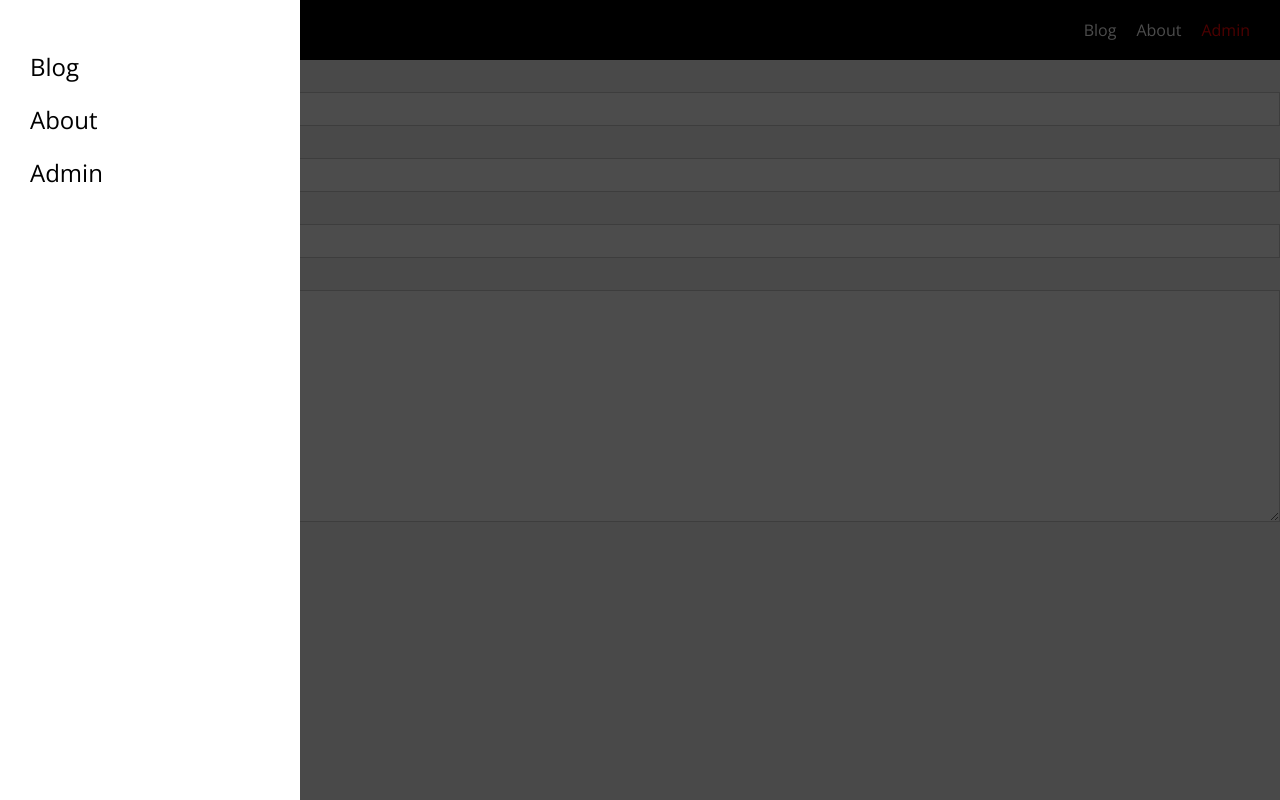
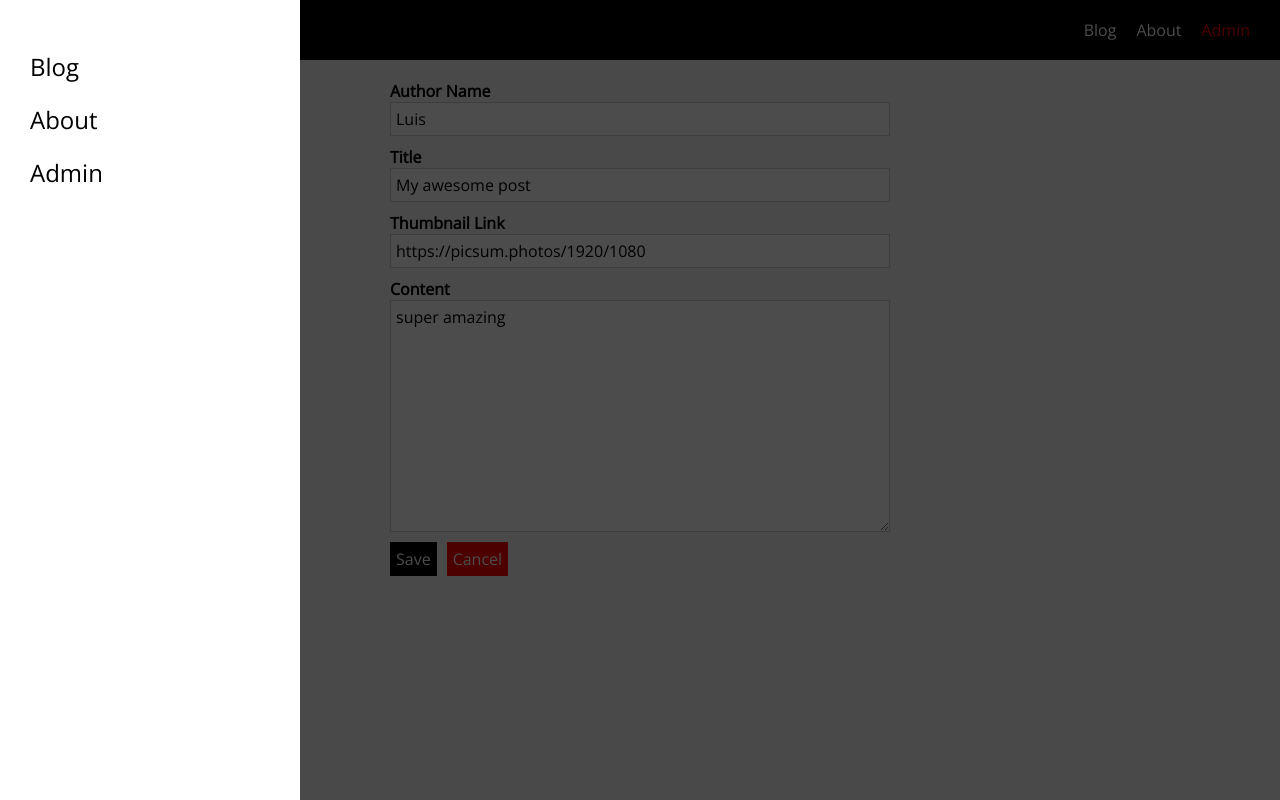
Before and after one commit to luisluft/MyBlogposts, a Nuxt app: page /admin/1 in a window 1280 px wide. Built offline with nearby package versions, Linux system fonts and the light colour scheme.

Commit message:
add styling to new post page

```diff
--- a/components/Admin/AdminPostForm.vue
+++ b/components/Admin/AdminPostForm.vue
@@ -29,8 +29,10 @@
 <script>
 export default {
   props: {
-    type: Object,
-    required: false
+    post: {
+      type: Object,
+      required: false
+    }
   },
   data() {
     return {
--- a/pages/admin/_postId/index.vue
+++ b/pages/admin/_postId/index.vue
@@ -18,3 +18,15 @@ export default {
   }
 };
 </script>
+
+<style scoped>
+.update-form {
+  width: 90%;
+  margin: 20px auto;
+}
+@media (min-width: 768px) {
+  .update-form {
+    width: 500px;
+  }
+}
+</style>
--- a/pages/admin/new-post/index.vue
+++ b/pages/admin/new-post/index.vue
@@ -5,3 +5,16 @@
     </section>
   </div>
 </template>
+
+<style scoped>
+.new-post-form {
+  width: 90%;
+  margin: 20px auto;
+}
+
+@media (min-width: 768px) {
+  .new-post-form {
+    width: 500px;
+  }
+}
+</style>
```
